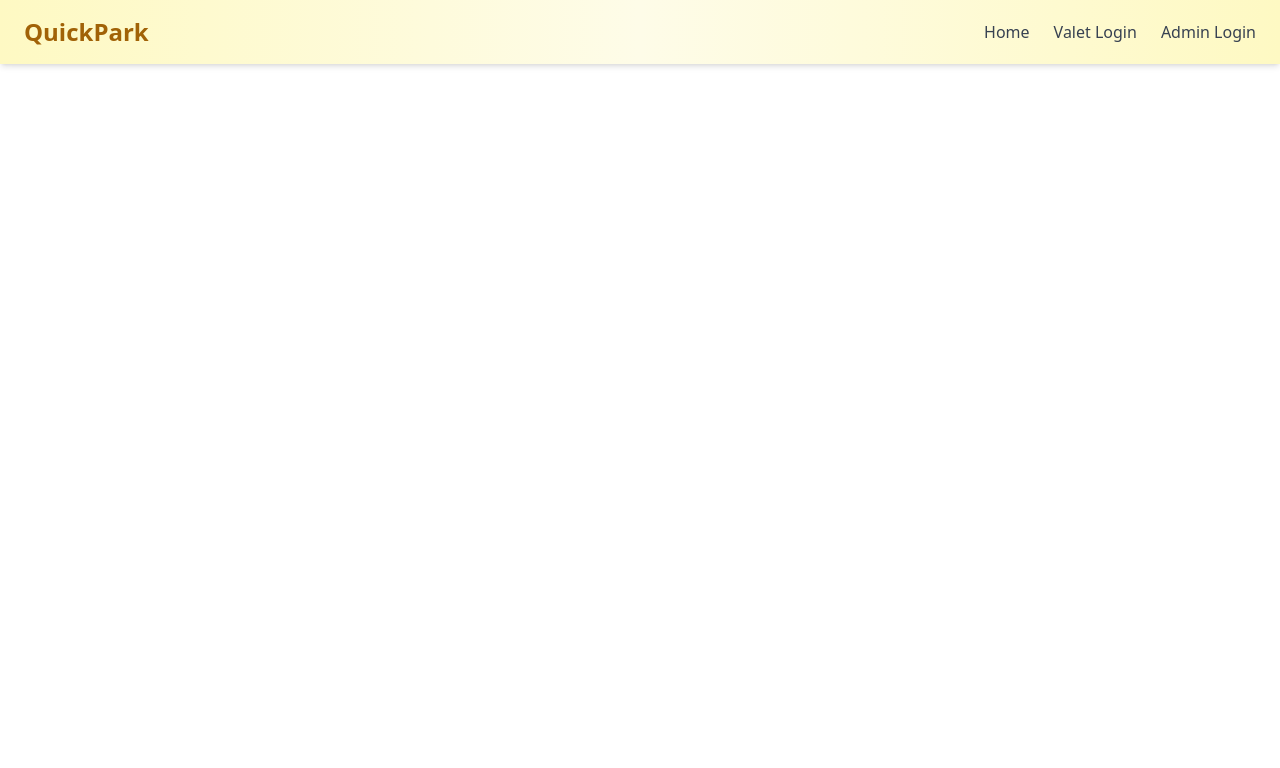
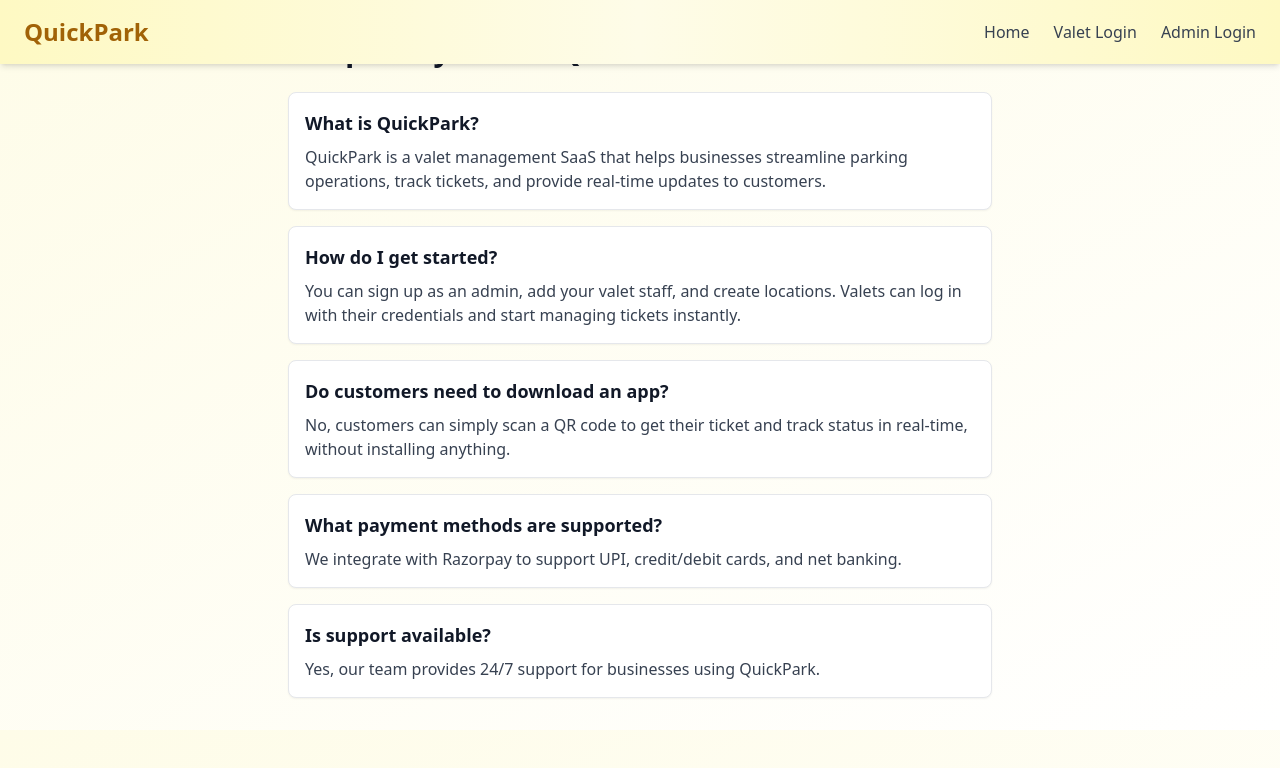
Before and after one commit to aghniyakaleem/quickpark, a React (Vite) app in the folder frontend/: page /faq in a window 1280 px wide. Shown: the top 768 px of the page. Built offline with nearby package versions, Linux system fonts and the light colour scheme.

Commit message:
Added footer

```diff
--- a/frontend/src/App.jsx
+++ b/frontend/src/App.jsx
@@ -11,6 +11,8 @@ import AdminLocations from "./pages/AdminLocations";
 import AdminValets from "./pages/AdminValets";
 import Terms from "./pages/TermsAndConditions"; // ✅ new
 import Privacy from "./pages/PrivacyPolicy"; //
+import FaqPage from "./pages/FaqPage";
+import AboutPage from "./pages/AboutPage";
 function App() {
   return (
     <div className="font-sans">
@@ -26,6 +28,8 @@ function App() {
         <Route path="/admin/valets" element={<AdminValets />} />
         <Route path="/terms" element={<Terms />} /> {/* ✅ Terms page */}
         <Route path="/privacy" element={<Privacy />} /> {/* ✅ Privacy page */}
+        <Route path="/faq" element={<FaqPage />} />
+<Route path="/about" element={<AboutPage />} />
       </Routes>
     </div>
   );
--- /dev/null
+++ b/frontend/src/pages/AboutPage.jsx
@@ -0,0 +1,30 @@
+import React from "react";
+
+export default function AboutPage() {
+  return (
+    <div className="p-8 max-w-3xl mx-auto">
+      <h1 className="text-3xl font-bold mb-6">About Us</h1>
+      <p className="text-gray-700 mb-4">
+        Welcome to <span className="font-semibold">QuickPark</span>, a modern SaaS platform built
+        to simplify valet and parking management for businesses of all sizes.
+      </p>
+      <p className="text-gray-700 mb-4">
+        Our mission is to transform the parking experience for both customers
+        and businesses. Customers get a seamless ticketing experience through QR
+        codes and instant updates, while businesses gain a powerful dashboard
+        to manage tickets, payments, and valet staff in real time.
+      </p>
+      <p className="text-gray-700 mb-4">
+        With integrations like WhatsApp API for instant communication and Razorpay
+        for hassle-free payments, QuickPark helps your operations run smoothly,
+        increases customer satisfaction, and reduces manual work.
+      </p>
+      <p className="text-gray-700">
+        We are passionate about using technology to make everyday experiences
+        simpler and smarter. QuickPark is built to be scalable, secure, and
+        reliable — so you can focus on your business while we take care of the
+        parking.
+      </p>
+    </div>
+  );
+}
--- /dev/null
+++ b/frontend/src/pages/FaqPage.jsx
@@ -0,0 +1,45 @@
+import React from "react";
+
+export default function FaqPage() {
+  const faqs = [
+    {
+      question: "What is QuickPark?",
+      answer:
+        "QuickPark is a valet management SaaS that helps businesses streamline parking operations, track tickets, and provide real-time updates to customers."
+    },
+    {
+      question: "How do I get started?",
+      answer:
+        "You can sign up as an admin, add your valet staff, and create locations. Valets can log in with their credentials and start managing tickets instantly."
+    },
+    {
+      question: "Do customers need to download an app?",
+      answer:
+        "No, customers can simply scan a QR code to get their ticket and track status in real-time, without installing anything."
+    },
+    {
+      question: "What payment methods are supported?",
+      answer:
+        "We integrate with Razorpay to support UPI, credit/debit cards, and net banking."
+    },
+    {
+      question: "Is support available?",
+      answer:
+        "Yes, our team provides 24/7 support for businesses using QuickPark."
+    }
+  ];
+
+  return (
+    <div className="p-8 max-w-3xl mx-auto">
+      <h1 className="text-3xl font-bold mb-6">Frequently Asked Questions</h1>
+      <div className="space-y-4">
+        {faqs.map((faq, idx) => (
+          <div key={idx} className="border rounded-lg p-4 bg-white shadow-sm">
+            <h2 className="text-lg font-semibold mb-2">{faq.question}</h2>
+            <p className="text-gray-700">{faq.answer}</p>
+          </div>
+        ))}
+      </div>
+    </div>
+  );
+}
--- a/frontend/src/pages/LandingPage.jsx
+++ b/frontend/src/pages/LandingPage.jsx
@@ -1,6 +1,7 @@
 import React from "react";
 import { motion } from "framer-motion";
 import Navbar from "../components/Navbar";
+import { Link } from "react-router-dom";
 
 export default function LandingPage() {
   return (
@@ -25,8 +26,12 @@ export default function LandingPage() {
           transition={{ delay: 0.5, duration: 0.8 }}
         >
           The luxury <span className="font-semibold">valet SaaS platform</span>{" "}
-          built for <span className="italic">cafés, restaurants, hotels, and wedding venues</span>.
-          Deliver a seamless valet experience that delights your customers and enhances your brand.
+          built for{" "}
+          <span className="italic">
+            cafés, restaurants, hotels, and wedding venues
+          </span>
+          . Deliver a seamless valet experience that delights your customers and
+          enhances your brand.
         </motion.p>
 
         <motion.div
@@ -36,13 +41,13 @@ export default function LandingPage() {
           transition={{ delay: 1, duration: 0.8 }}
         >
           <a
-            href="tel:+911234567890"
+            href="tel:+919490978692"
             className="px-6 py-3 bg-yellow-600 text-white rounded-xl shadow hover:opacity-90 transition"
           >
             📞 +91 9490978692
           </a>
           <a
-            href="mailto:quickpark1@gmail.com"
+            href="mailto:quickpark92@gmail.com"
             className="px-6 py-3 bg-yellow-700 text-white rounded-xl shadow hover:opacity-90 transition"
           >
             ✉️ quickpark92@gmail.com
@@ -60,7 +65,8 @@ export default function LandingPage() {
         >
           <h3 className="text-2xl font-bold text-yellow-700">Multi-Location</h3>
           <p className="mt-4 text-[#362706]">
-            Onboard multiple branches or venues under one platform with unique QR codes for each location.
+            Onboard multiple branches or venues under one platform with unique QR
+            codes for each location.
           </p>
         </motion.div>
 
@@ -72,7 +78,8 @@ export default function LandingPage() {
         >
           <h3 className="text-2xl font-bold text-yellow-700">Seamless Experience</h3>
           <p className="mt-4 text-[#362706]">
-            Guests scan a QR, enter details, and receive real-time updates on their car via WhatsApp.
+            Guests scan a QR, enter details, and receive real-time updates on
+            their car via WhatsApp.
           </p>
         </motion.div>
 
@@ -84,14 +91,31 @@ export default function LandingPage() {
         >
           <h3 className="text-2xl font-bold text-yellow-700">Payments & Insights</h3>
           <p className="mt-4 text-[#362706]">
-            Offer cash or online payments, track valet performance, and delight customers with efficiency.
+            Offer cash or online payments, track valet performance, and delight
+            customers with efficiency.
           </p>
         </motion.div>
       </section>
 
       {/* Footer */}
-      <footer className="bg-[#F6EEE0] text-[#362706] text-sm text-center py-6">
-        © {new Date().getFullYear()} QuickPark. All rights reserved.
+      <footer className="bg-[#F6EEE0] text-[#362706] text-sm py-6 border-t">
+        <div className="max-w-5xl mx-auto flex flex-col md:flex-row justify-between items-center gap-4 px-6">
+          <p>© {new Date().getFullYear()} QuickPark. All rights reserved.</p>
+          <div className="flex gap-6">
+            <Link to="/terms" className="hover:underline">
+              Terms & Conditions
+            </Link>
+            <Link to="/privacy" className="hover:underline">
+              Privacy Policy
+            </Link>
+            <Link to="/faq" className="hover:underline">
+              FAQ
+            </Link>
+            <Link to="/about" className="hover:underline">
+              About Us
+            </Link>
+          </div>
+        </div>
       </footer>
     </div>
   );
```
